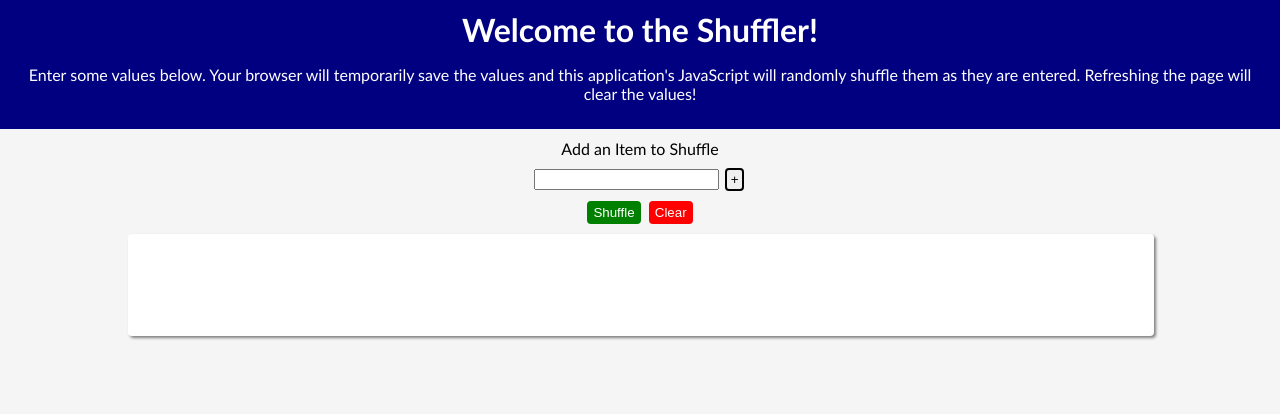
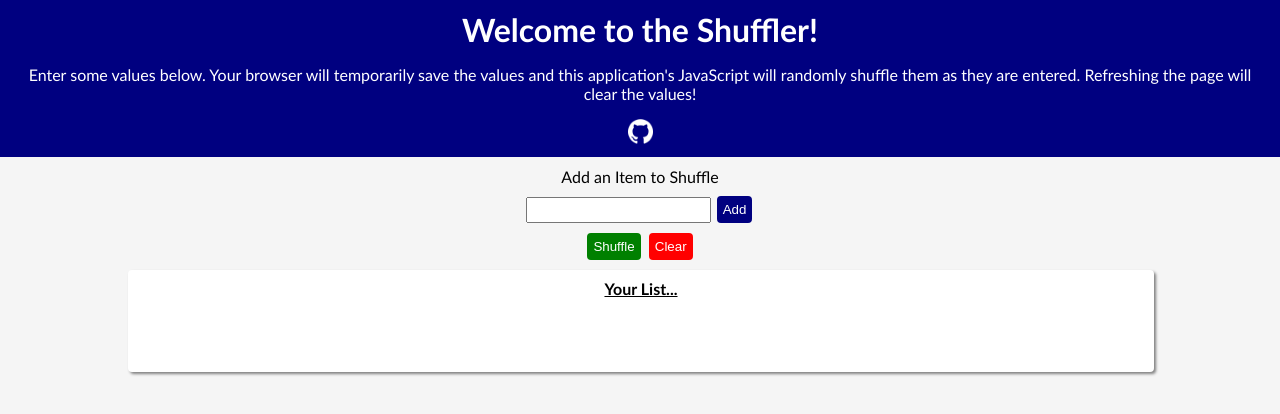
Before and after one commit to nick-ramsay/shuffler, a plain HTML site: page index.html in a window 1280 px wide. Drawn offline with Linux system fonts and the light colour scheme.

Commit message:
More formatting improvements

```diff
--- a/assets/js/shuffle.js
+++ b/assets/js/shuffle.js
@@ -2,7 +2,7 @@ const addBtn = document.getElementById("add-btn");
 const shuffleBtn = document.getElementById("shuffle-btn");
 const clearBtn = document.getElementById("clear-btn");
 const addItemInput = document.getElementById("shuffle-item");
-const shuffledItemDiv = document.getElementById("shuffled-items");
+const shuffledItemDiv = document.getElementById("shuffled-list");
 
 let items = [];
 
@@ -10,14 +10,14 @@ const populateList = () => {
 
     let currentItemList;
     localStorage.items === undefined ? currentItemList = [] : currentItemList = localStorage.items.split(',');
-    document.getElementById("shuffled-items").innerHTML = "";
+    document.getElementById("shuffled-list").innerHTML = "";
 
     for (let i = 0; i < currentItemList.length; i++) {
         let newItemEl = document.createElement('p');
         newItemEl.id = "item" + i;
         newItemEl.innerHTML = (i + 1) + ". " + currentItemList[i];
 
-        document.getElementById("shuffled-items").appendChild(newItemEl);
+        document.getElementById("shuffled-list").appendChild(newItemEl);
     }
 }
 
@@ -31,7 +31,7 @@ const addItem = () => {
     let addItemInputValue = addItemInput.value;
 
     if (addItemInputValue !== "") {
-        document.getElementById("shuffled-items").innerHTML = "";
+        document.getElementById("shuffled-list").innerHTML = "";
         currentItems.push(addItemInputValue);
     }
 
@@ -44,7 +44,7 @@ const addItem = () => {
 
 const clearItems = () => {
     addItemInput.focus();
-    document.getElementById("shuffled-items").innerHTML = "";
+    document.getElementById("shuffled-list").innerHTML = "";
     items = [];
 
     localStorage.removeItem("items");
--- a/assets/styles/style.css
+++ b/assets/styles/style.css
@@ -12,6 +12,16 @@ body:focus {
 
 h1 {
     margin:0;
+}
+
+input {
+    min-height: 20px;
+}
+
+.shuffle-list-header{
+    margin: 8px 0px;
+    text-decoration: underline;
+    font-weight: bold;
 }
 
 .jumbotron {
@@ -29,7 +39,7 @@ button {
     border-style: solid;
     border-radius: 4px;
     margin: 0 2px;
-    padding: 2px 4px;
+    padding: 4px 4px;
 }
 
 button:hover {
@@ -47,7 +57,7 @@ button:focus {
     color: white;
 }
 
-.btn-navy {
+.btn-blue {
     border-color: navy;
     background-color: navy;
     color: white;
@@ -59,6 +69,15 @@ button:focus {
     color: white;
 }
 
+.link-icon {
+    height: 25px;
+    width: 25px;
+}
+
+.link-icon:hover {
+    cursor: pointer;
+}
+
 #shuffled-items {
     background-color: white;
     width: 80%;
--- a/index.html
+++ b/index.html
@@ -13,6 +13,8 @@
         <h1>Welcome to the Shuffler!</h1>
         <p>Enter some values below. Your browser will temporarily save the values and this application's JavaScript will
             randomly shuffle them as they are entered. Refreshing the page will clear the values!</p>
+        <a href="https://github.com/nick-ramsay/shuffler" target="_blank"><img class="link-icon"
+                title="Visit this page's GitHub repo!" src="assets/images/GitHub-Mark-Light-120px-plus.png"></a>
     </div>
     <div class="shuffler-controls">
         <div class="shuffler-row">
@@ -20,13 +22,16 @@
         </div>
         <div class="shuffler-row">
             <input type="text" id="shuffle-item" name="shuffle-item">
-            <button id="add-btn" class="btn-blue">&#x002B;</button>
+            <button id="add-btn" class="btn-blue">Add</button>
         </div>
         <div class="shuffler-row">
             <button id="shuffle-btn" class="btn-green">Shuffle</button>
             <button id="clear-btn" class="btn-red">Clear</button>
         </div>
         <div id="shuffled-items" class="shuffler-row">
+            <h4 class="shuffle-list-header">Your List...</h4>
+            <div id="shuffled-list" class="shuffler-row">
+            </div>
         </div>
     </div>
     <script src="./assets/js/shuffle.js"></script>
```
Also changed, not shown: assets/images/GitHub-Mark-Light-120px-plus.png (added), 2 other files.
